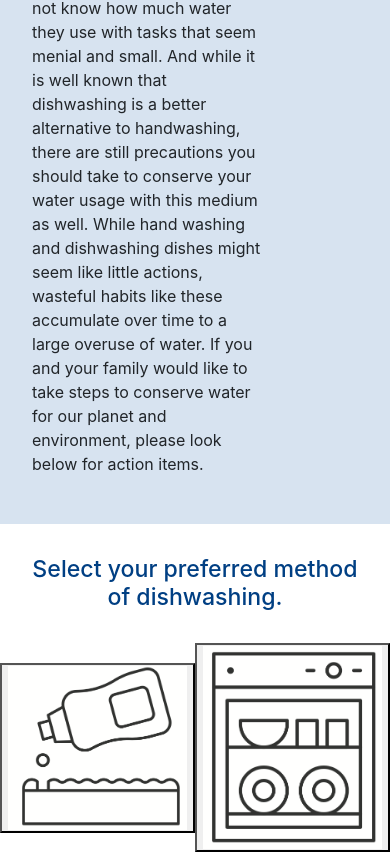
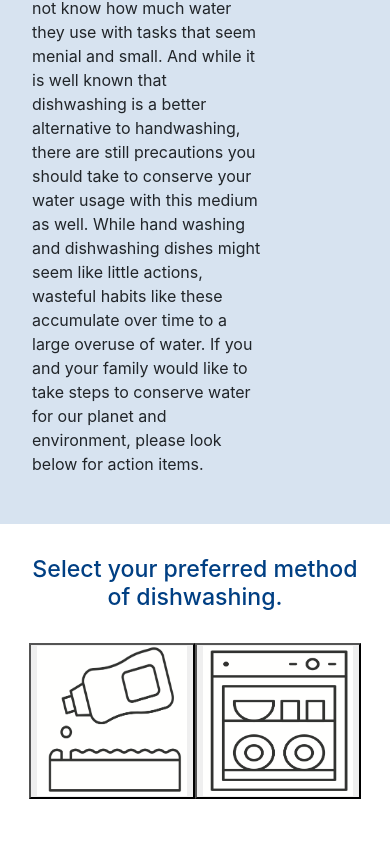
Before and after one commit to UW-INFO442-AU21/group7-smartwater, a React (Create React App) app: page /#/kitchen in a window 390 px wide. Shown: the part 591-1443 px from the top of the page. After the commit the page ends 1390 px from the top, so only its background shows below. Built offline with nearby package versions, Linux system fonts and the light colour scheme.

Commit message:
Update index.css

```diff
--- a/src/index.css
+++ b/src/index.css
@@ -61,7 +61,6 @@ code {
 .secondsection, .thirdsection {
   padding: 2rem;
 }
-
 
 /* The Modal (background) */
 .modal {
@@ -138,8 +137,8 @@ code {
   }
 
   .keep {
-    max-width: 100%;
-    height: auto;
+    max-width: 150px;
+    height: 150px;
   }
 
   #shower {
```
